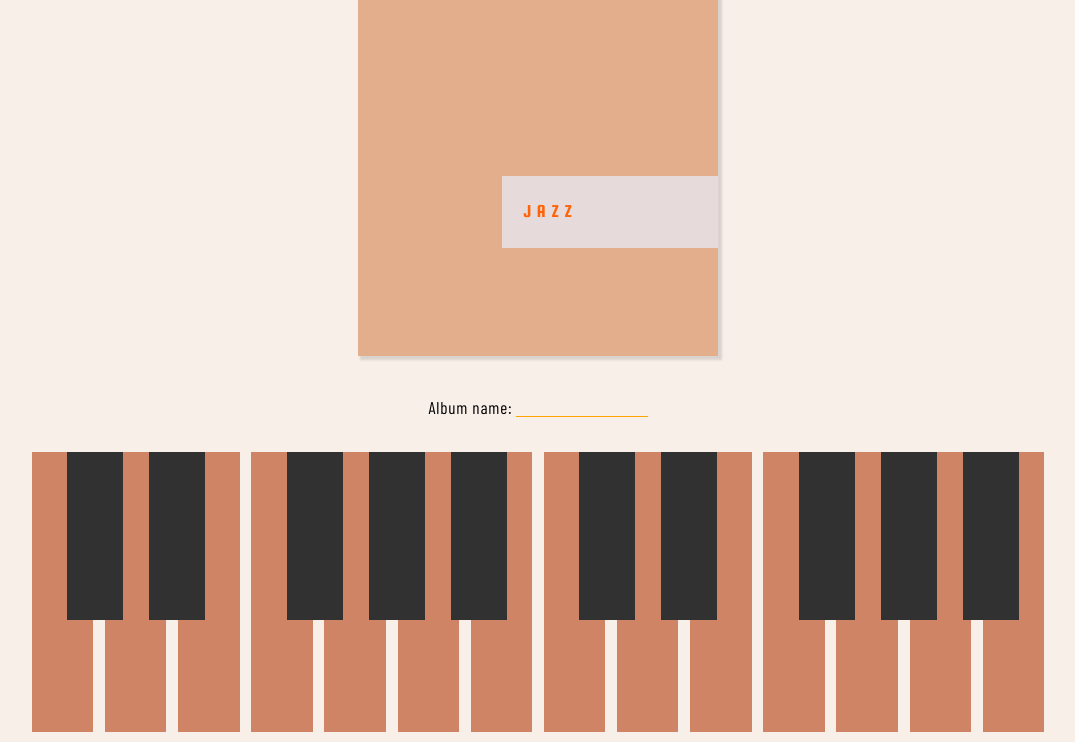
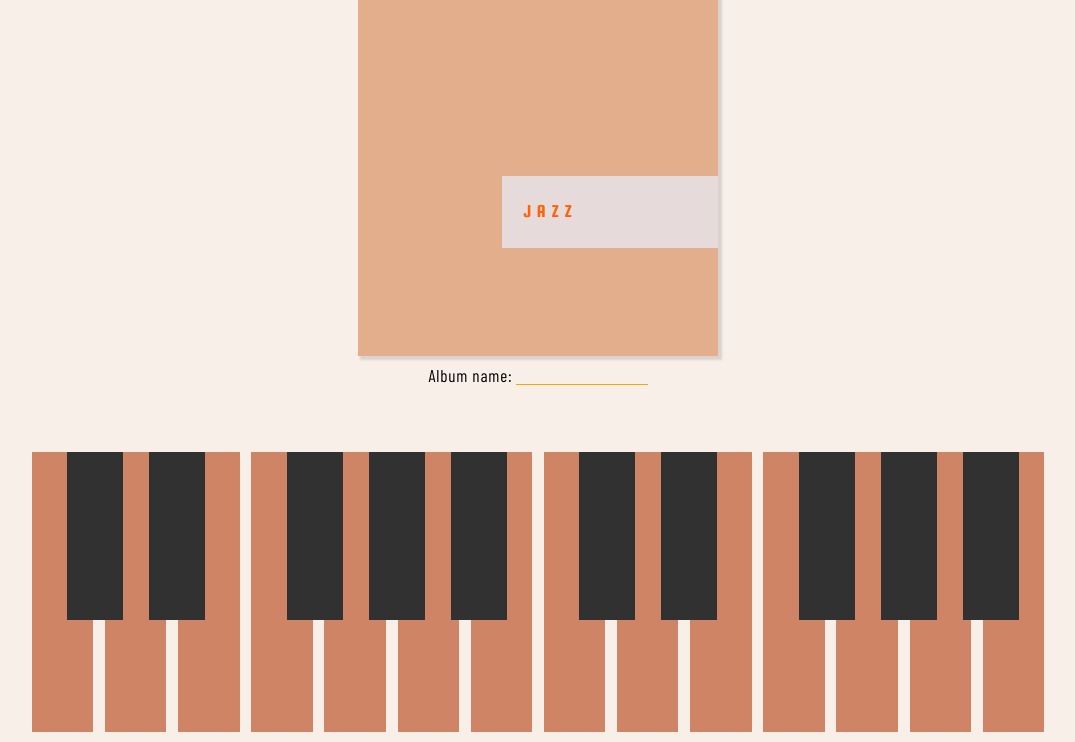
Before and after one commit to aga7d/JazzAlbum-Creator, a plain HTML site: page index.html in a window 1280 px wide. Shown: the part 58-800 px from the top of the page, without its empty margins (102-1177 px from the left). Drawn offline with nearby package versions, Linux system fonts and the light colour scheme.

Commit message:
final commit

```diff
--- a/style.css
+++ b/style.css
@@ -179,7 +179,7 @@ header div {
 }
 form {
   width: 70vw;
-  margin: 5vh auto 0 auto;
+  margin: 1vh auto 0 auto;
   text-align: center;
 }
 label {
```
